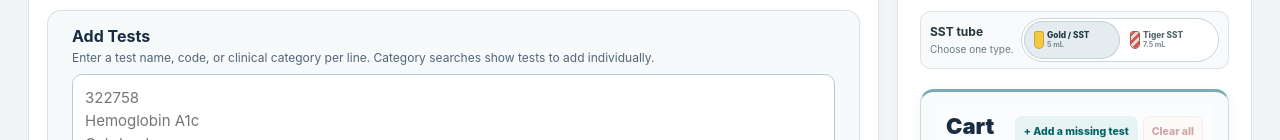
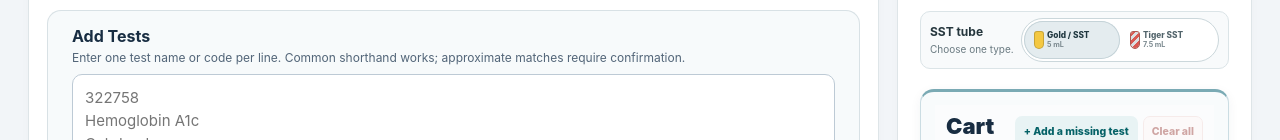
Before and after one commit to 5amlim/Quest-Calculator-Test, a plain HTML site: page labcorp.html in a window 1280 px wide. Shown: the part 251-391 px from the top of the page. Drawn offline with Linux system fonts and the light colour scheme.

Commit message:
Restore original Add Tests helper description

```diff
--- a/labcorp.html
+++ b/labcorp.html
@@ -67,7 +67,7 @@
       <section class="panel search-panel" id="batchEntry" aria-labelledby="batchEntryTitle">
         <div class="batch-entry-heading">
           <h3 id="batchEntryTitle">Add Tests</h3>
-          <p class="batch-entry-description" id="batchEntryDescription">Enter a test name, code, or clinical category per line. Category searches show tests to add individually.</p>
+          <p class="batch-entry-description" id="batchEntryDescription">Enter one test name or code per line. Common shorthand works; approximate matches require confirmation.</p>
         </div>
         <div class="batch-entry-body">
           <label for="searchInput" class="sr-only">Test names or codes, one per line</label>
```
Also changed, not shown: index.html (+1 -1 lines).
